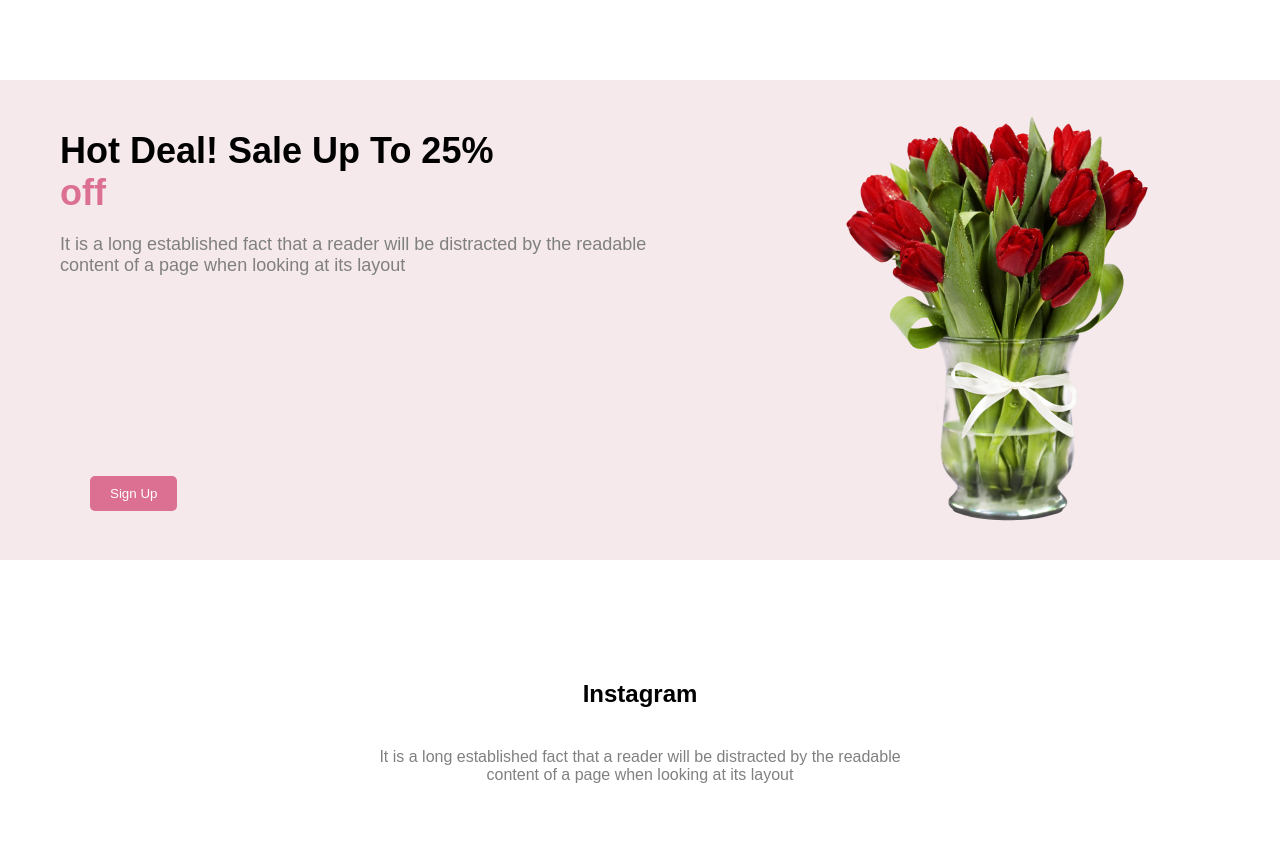
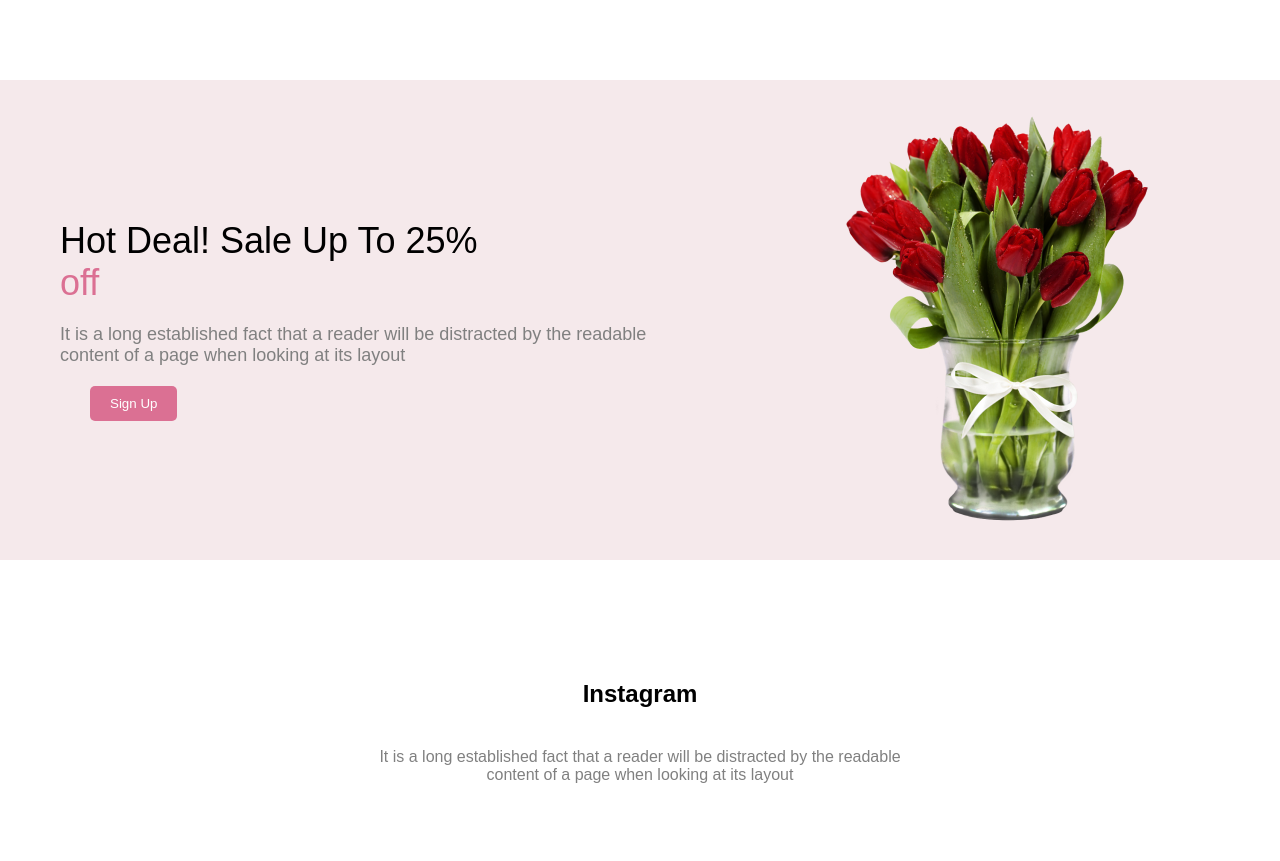
Before and after one commit to hasan201153248/assignment-1, a plain HTML site: page index.html in a window 1280 px wide. Shown: the part 1520-2381 px from the top of the page. Drawn offline with Linux system fonts and the light colour scheme.

Commit message:
complete all design

```diff
--- a/index.html
+++ b/index.html
@@ -51,7 +51,7 @@
 
       <section class="section-3">
         <div class="content">
-          <span class="offer">Hot Deal! Sale Up To 25% </span><span class="offer-2">off</span>
+          <div class="offer">Hot Deal! Sale Up To 25% </div><div class="offer-2">off</div>
           <p class="paragraph-3">It is a long established fact that a reader will be distracted by the readable content of a page when looking at its layout </p>
           <button class="btn">Sign Up</button>
         </div>
--- a/style.css
+++ b/style.css
@@ -138,6 +138,8 @@ body{
   }
 
   /*-------------------section 3 for hot deal discount--------------------*/
+
+
   body {
     margin: 0;
   }
@@ -161,13 +163,16 @@ body{
 
   .offer {
     font-size: 36px;
-    font-weight: bold;
+
+    color: black;
+
+  }
+  .offer-text{
     color: black;
   }
 
   .offer-2 {
     font-size: 36px;
-    font-weight: bold;
     color: palevioletred;
   }
 
@@ -183,8 +188,8 @@ body{
     padding: 10px 20px;
     border: none;
     border-radius: 5px;
-    margin-top: 200px;
-    margin-left: 30px;
+    margin-top: 20px; /* Adjusted margin-top value */
+    margin-left: 30px; /* Adjusted margin-left value */
   }
 
   .image-1 {
@@ -197,7 +202,6 @@ body{
   .image-1 img {
     max-width: 100%;
   }
-
 
 
   /*------------------------instagram section--------*/
```
